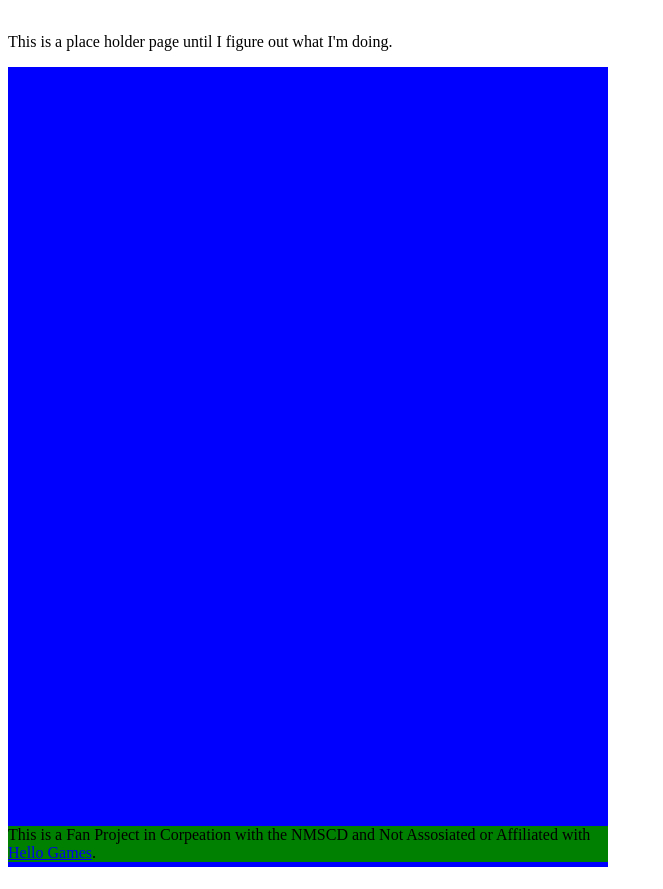
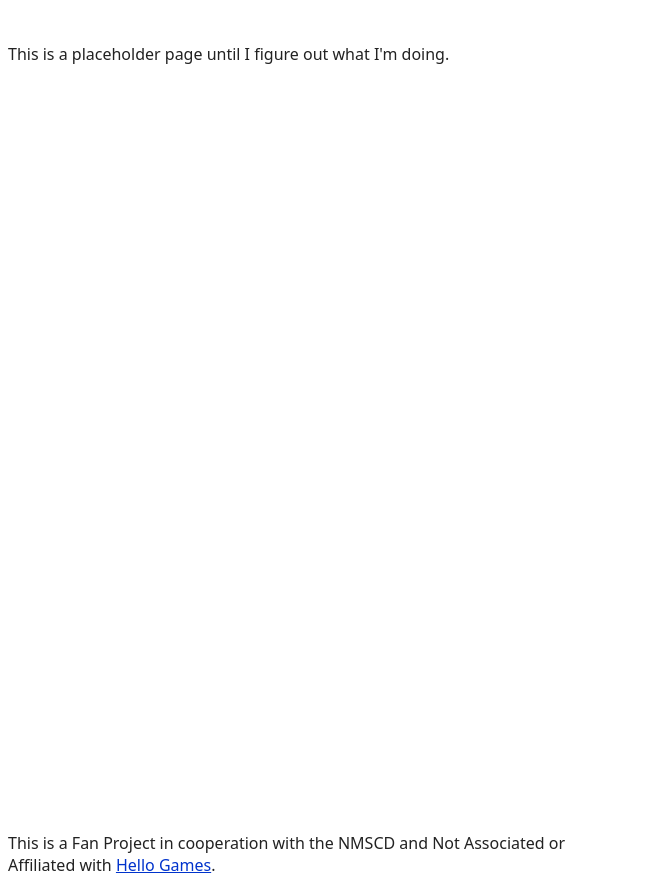
Before and after one commit to NMSCD/nomanssky.zip, a plain HTML site: page index.html in a window 1280 px wide. Shown: the part 67-956 px from the top of the page, without its empty margins (0-663 px from the left). Drawn offline with Linux system fonts and the light colour scheme.

Commit message:
Update index.html
spelling, formating, dark mode...maybe

```diff
--- a/index.html
+++ b/index.html
@@ -1,16 +1,42 @@
 <html>
+
 <head>
   <title>No Man's Sky Dot Zip</title>
+  <style>
+    body {
+      color: #222;
+      background: #fff;
+      font: 100% system-ui;
+    }
+
+    a {
+      color: #0033cc;
+    }
+
+    @media (prefers-color-scheme: dark) {
+      body {
+        color: #eee;
+        background: #121212;
+      }
+
+      body a {
+        color: #809fff;
+      }
+    }
+  </style>
 </head>
+
 <body>
   <H1>No Man's Sky Dot Zip</H1><br>
-    <p>This is a place holder page until I figure out what I'm doing.</p>
+  <p>This is a placeholder page until I figure out what I'm doing.</p>
 
-    <div style="position: relative;background-color: blue; width: 600px; height: 800px;">
-      <div style="position: absolute; bottom: 5px; background-color: green">
-        This is a Fan Project in Corpeation with the NMSCD and Not Assosiated or Affiliated with <a href="https://hellogames.org/">Hello Games</a>.
+  <div style="position: relative;width: 600px; height: 800px;">
+    <div style="position: absolute; bottom: 5px;">
+      This is a Fan Project in cooperation with the NMSCD and Not Associated or Affiliated with <a
+        href="https://hellogames.org/">Hello Games</a>.
     </div>
   </div>
 
 </body>
+
 </html>
```
Lines whose indentation alone changed are shown as unchanged.
